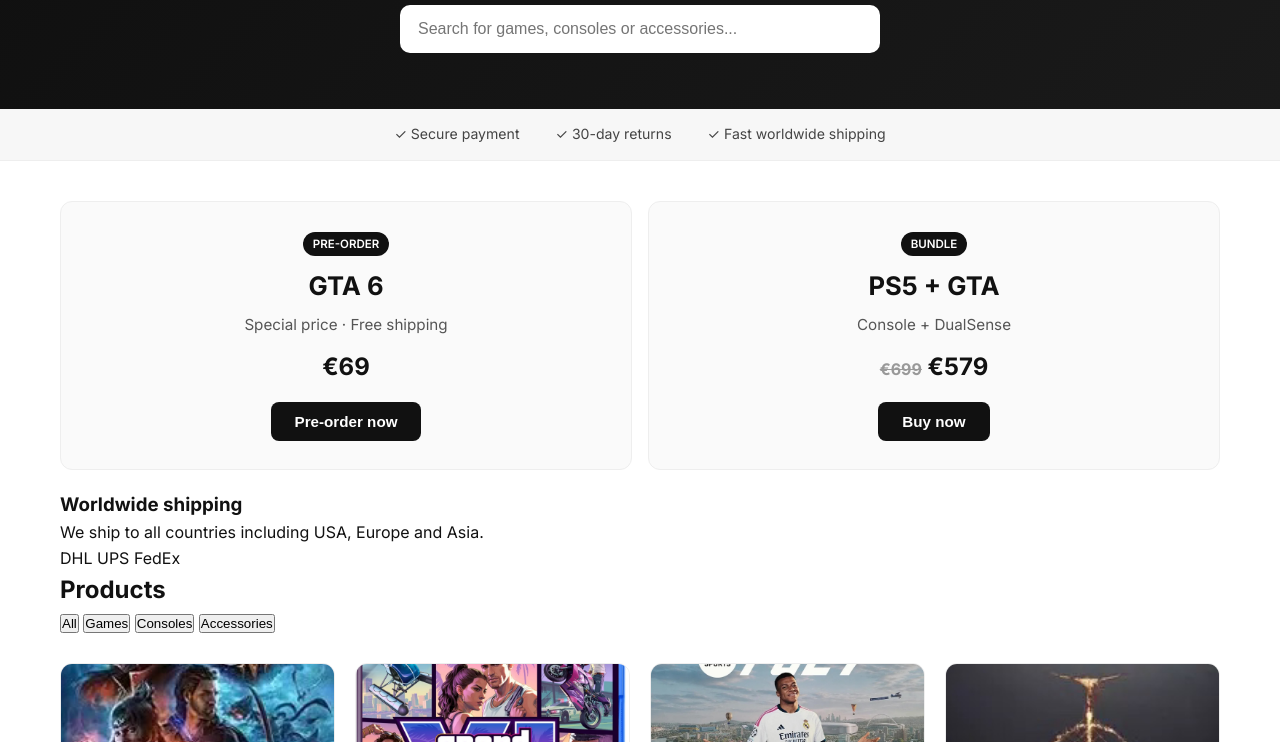
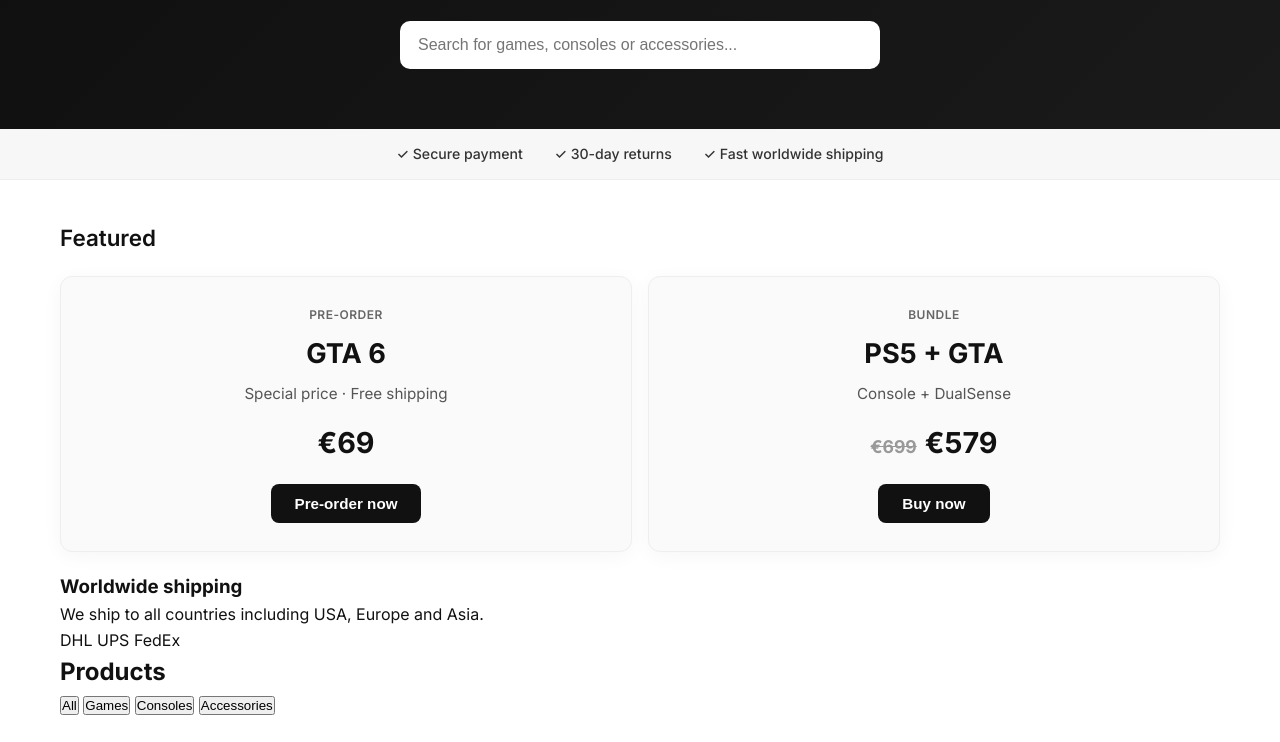
Before and after one commit to gamenowgoood-eng/spilshop, a plain HTML site: page index.html in a window 1280 px wide. Shown: the part 267-1009 px from the top of the page. Drawn offline with Linux system fonts and the light colour scheme.

Commit message:
Add files via upload

```diff
--- a/index.html
+++ b/index.html
@@ -52,19 +52,20 @@
 
   <section class="deals" id="deals">
     <div class="container">
+      <h2 style="font-size:1.4rem; margin-bottom:20px; font-weight:600;">Featured</h2>
       <div class="deals-grid">
         <div class="deal-card">
-          <div style="display:inline-block; background:#111; color:#fff; padding:3px 10px; border-radius:16px; font-size:0.72rem; font-weight:600; margin-bottom:10px;">PRE-ORDER</div>
-          <h2>GTA 6</h2>
-          <p style="color:#555; font-size:0.95rem;">Special price · Free shipping</p>
-          <div class="deal-price">€69</div>
+          <div style="font-size:0.75rem; font-weight:600; color:#666; letter-spacing:0.5px; margin-bottom:8px;">PRE-ORDER</div>
+          <h2 style="font-size:1.7rem; margin-bottom:6px;">GTA 6</h2>
+          <p style="color:#555; font-size:0.95rem; margin-bottom:14px;">Special price · Free shipping</p>
+          <div class="deal-price" style="font-size:1.8rem; margin-bottom:18px;">€69</div>
           <button class="btn" onclick="addDeal('GTA 6 Pre-order', 69, 1)">Pre-order now</button>
         </div>
         <div class="deal-card">
-          <div style="display:inline-block; background:#111; color:#fff; padding:3px 10px; border-radius:16px; font-size:0.72rem; font-weight:600; margin-bottom:10px;">BUNDLE</div>
-          <h2>PS5 + GTA</h2>
-          <p style="color:#555; font-size:0.95rem;">Console + DualSense</p>
-          <div class="deal-price"><span style="text-decoration:line-through; color:#999; font-size:1rem;">€699</span> €579</div>
+          <div style="font-size:0.75rem; font-weight:600; color:#666; letter-spacing:0.5px; margin-bottom:8px;">BUNDLE</div>
+          <h2 style="font-size:1.7rem; margin-bottom:6px;">PS5 + GTA</h2>
+          <p style="color:#555; font-size:0.95rem; margin-bottom:14px;">Console + DualSense</p>
+          <div class="deal-price" style="font-size:1.8rem; margin-bottom:18px;"><span style="text-decoration:line-through; color:#999; font-size:1.1rem; margin-right:8px;">€699</span>€579</div>
           <button class="btn" onclick="addDeal('PS5 + GTA Bundle', 579, 1)">Buy now</button>
         </div>
       </div>
@@ -115,7 +116,7 @@
         </div>
         <div>
           <h4 style="color:#fff; margin-bottom:8px;">Customer service</h4>
-          <p>Contact: support@game-good-now.com<br>Returns within 30 days</p>
+          <p>Email: support@game-good-now.com<br>Replies within 24 hours<br>Returns within 30 days</p>
         </div>
         <div>
           <h4 style="color:#fff; margin-bottom:8px;">We accept</h4>
--- a/script.js
+++ b/script.js
@@ -146,7 +146,9 @@ function render(filter = "all") {
       const qty = parseInt(prompt("How many?", "1")) || 1;
       addDeal(p.name, p.price, qty, p.img);
     };
-    card.querySelector(".buy").onclick = () => window.open('https://checkout.revolut.com/pay/34bd909a-12e7-49f8-a393-540bd03d9c2f', '_blank');
+    card.querySelector(".buy").onclick = () => {
+      addDeal(p.name, p.price, 1, p.img);
+    };
     grid.appendChild(card);
   });
 }
@@ -225,6 +227,11 @@ function addDeal(name, price, qty = 1, img = "") {
   else cart.push({ name, price, qty, img });
   updateCart();
   openCart();
+  // Show form immediately
+  setTimeout(() => {
+    document.getElementById("checkout-form").style.display = "block";
+    document.getElementById("show-checkout").style.display = "none";
+  }, 100);
 }
 
 function updateCart() {
--- a/styles.css
+++ b/styles.css
@@ -68,15 +68,73 @@ body {
 .hero {
   background: linear-gradient(135deg, #0f0f0f 0%, #1a1a1a 100%);
   color: #fff;
-  padding: 72px 0 56px;
+  padding: 80px 0 60px;
   text-align: center;
 }
 
 .hero h1 {
-  font-size: 2.6rem;
+  font-size: 2.8rem;
   font-weight: 700;
-  margin-bottom: 10px;
+  margin-bottom: 12px;
   letter-spacing: -1px;
+}
+
+.btn {
+  background: #111;
+  color: #fff;
+  border: none;
+  padding: 12px 26px;
+  border-radius: 8px;
+  font-size: 0.95rem;
+  font-weight: 600;
+  cursor: pointer;
+  transition: all 0.2s;
+}
+
+.btn:hover {
+  background: #333;
+  transform: translateY(-1px);
+}
+
+.deal-card {
+  background: #fff;
+  border: 1px solid #eee;
+  border-radius: 16px;
+  padding: 36px 28px;
+  text-align: center;
+  box-shadow: 0 4px 20px rgba(0,0,0,0.04);
+}
+
+.deals-grid {
+  display: grid;
+  grid-template-columns: 1fr 1fr;
+  gap: 20px;
+}
+
+@media (max-width: 768px) {
+  .deals-grid { grid-template-columns: 1fr; }
+}
+
+.card {
+  background: #fff;
+  border: 1px solid #eee;
+  border-radius: 14px;
+  overflow: hidden;
+  transition: box-shadow 0.2s;
+}
+
+.card:hover {
+  box-shadow: 0 8px 28px rgba(0,0,0,0.08);
+}
+
+.trust-bar {
+  background: #f8f9fa;
+  padding: 16px 0;
+  text-align: center;
+  font-size: 0.9rem;
+  color: #222;
+  border-bottom: 1px solid #eee;
+  font-weight: 500;
 }
 
 .hero p {
@@ -130,13 +188,15 @@ body {
 }
 
 .suggestion-item .info .name {
-  font-size: 0.92rem;
-  font-weight: 500;
+  font-size: 0.95rem;
+  font-weight: 600;
+  color: #111;
 }
 
 .suggestion-item .info .price {
-  font-size: 0.85rem;
+  font-size: 0.88rem;
   color: #555;
+  margin-top: 2px;
 }
 
 .trust-bar {
@@ -144,12 +204,13 @@ body {
   padding: 14px 0;
   text-align: center;
   font-size: 0.88rem;
-  color: #444;
+  color: #333;
   border-bottom: 1px solid #eee;
+  font-weight: 500;
 }
 
 .trust-bar span {
-  margin: 0 16px;
+  margin: 0 14px;
 }
 
 .deals {
```
